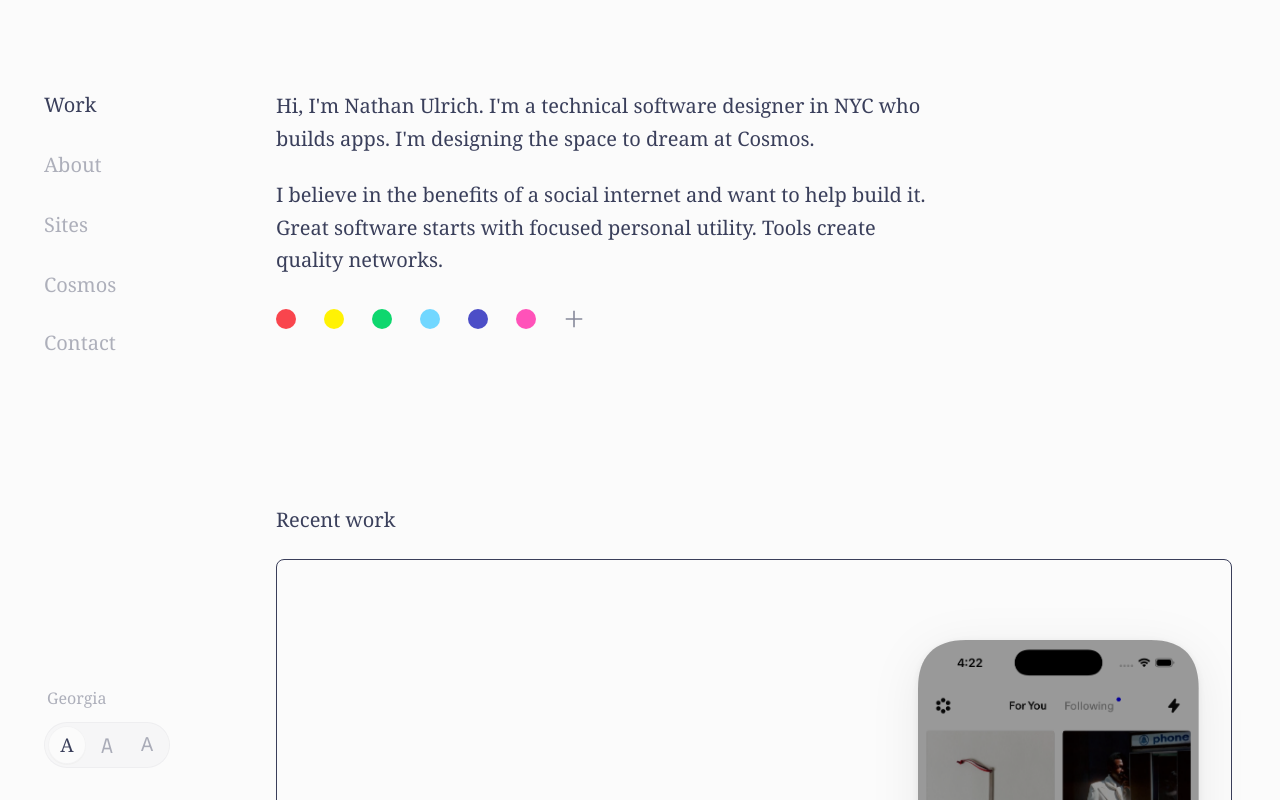
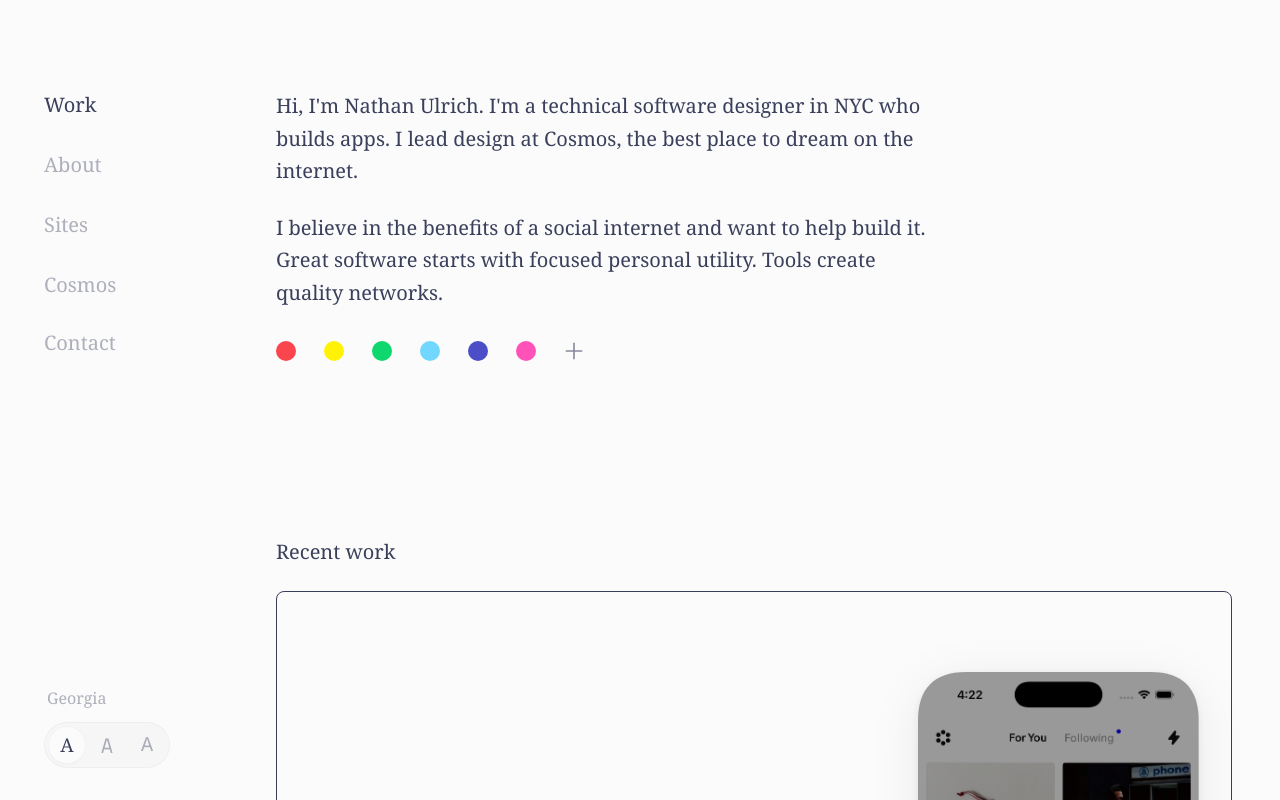
Before and after one commit to nathanbulrich/nathanu-portfolio, a Next.js app: page / in a window 1280 px wide. Shown: the top 800 px of the page. Built offline with nearby package versions, Linux system fonts and the light colour scheme.

Commit message:
Update Cosmos hero sentence

```diff
--- a/src/app/components/HeroCard.tsx
+++ b/src/app/components/HeroCard.tsx
@@ -6,14 +6,14 @@ export default function HeroCard() {
       <div className="space-y-6 max-w-[664px]">
         <p className="leading-relaxed">
           Hi, I&apos;m Nathan Ulrich. I&apos;m a technical software designer in NYC who builds apps.
-          I&apos;m designing the space to dream at{" "}
+          I lead design at{" "}
           <a
             href="https://www.cosmos.so/"
             target="_blank"
             rel="noopener noreferrer"
           >
             Cosmos
-          </a>.
+          </a>, the best place to dream on the internet.
         </p>
         <p className="leading-relaxed">
           I believe in the benefits of a social internet and want to help build it.
```
